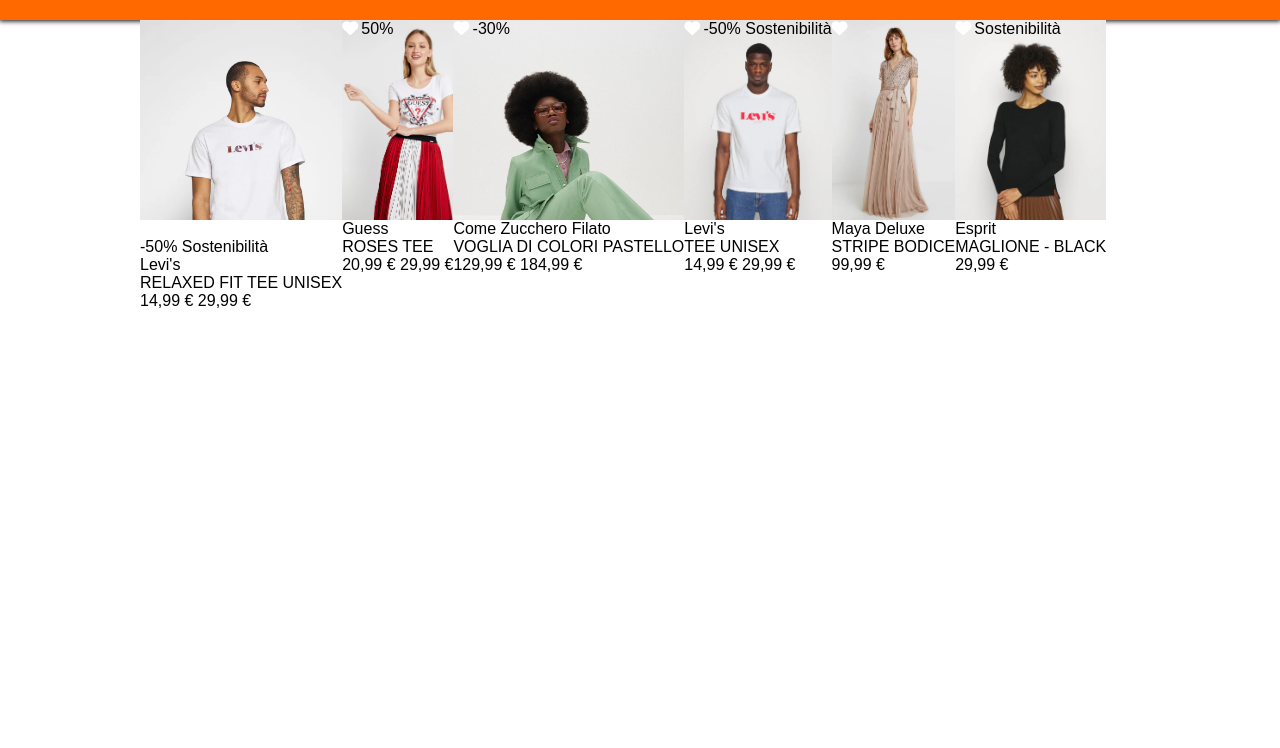
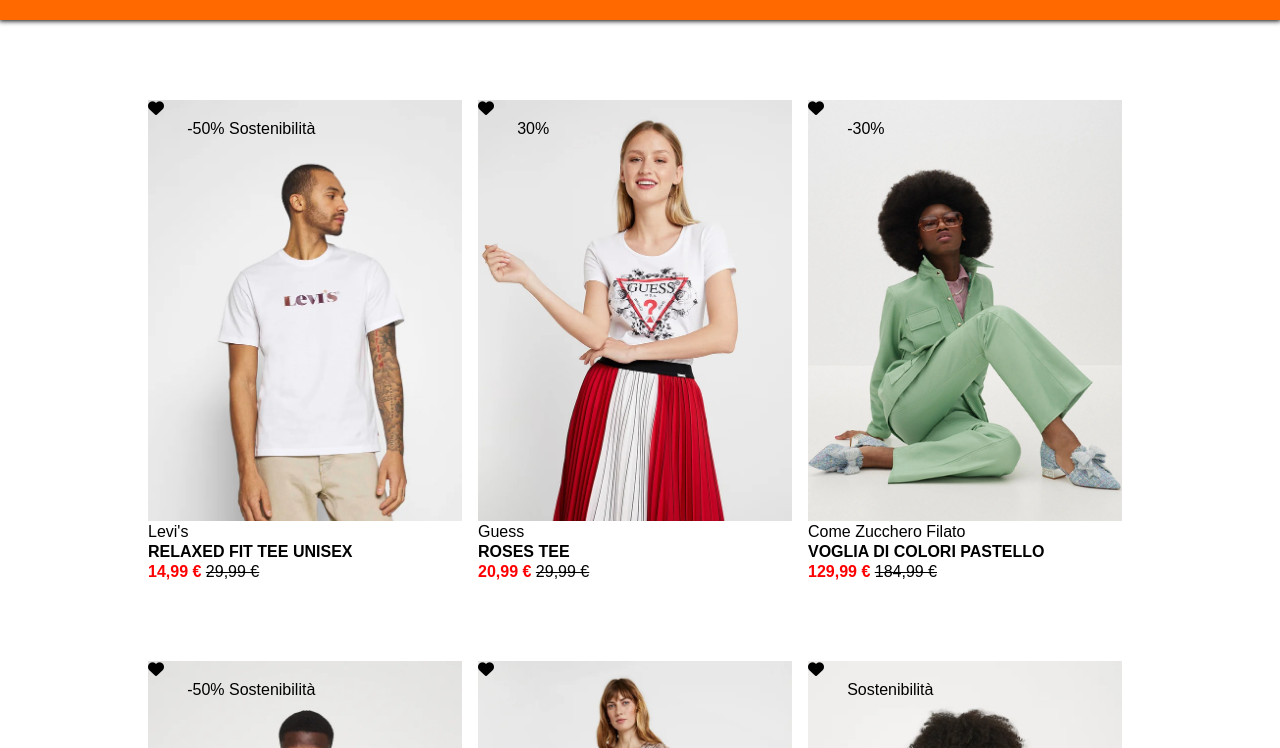
Before and after one commit to antoniodangelo11/html-css-boolando, a plain HTML site: page index.html in a window 1280 px wide. Shown: the part 52-800 px from the top of the page. Drawn offline with Linux system fonts and the light colour scheme.

Commit message:
complete main structure

```diff
--- a/assets/style.css
+++ b/assets/style.css
@@ -12,6 +12,10 @@
     font-family: Arial, Helvetica, sans-serif;
 }
 
+body {
+    margin: 4.5em;
+}
+
 .container {
     max-width: 1000px;
     margin: auto;
@@ -22,9 +26,14 @@
 header {
     background-color: #FF6900;
     height: 4.5em;
+    position: fixed;
+    top: 0;
+    left: 0;
+    right: 0;
 }
 
 nav {
+    margin: auto;
     height: 100%;
     padding-top: 1em;
     max-width: 100%;
@@ -66,15 +75,44 @@
 }
 
 .box-article {
-    max-width: 100%;
-    min-height: 100px;
+    margin-inline: .5em;
+    margin-top: 5em;
+    flex: 0 1 auto;
+    width: calc(33% - 1em);
 }
 
 .bkg-article {
     display: flex;
     background-size: cover;
     width: 100%;
-    height: 200px;
+    height: 421px;
+}
+
+p {
+    padding-top: 2px;
+    padding-bottom: 1px;
+}
+
+h4 {
+    padding-top: 1px;
+    padding-bottom: 2px;
+}
+
+.red-price {
+    font-weight: 700;
+    color: rgb(255, 0, 0);
+}
+
+.cut-price {
+    text-decoration: line-through;
+}
+
+.fb-icon {
+    color: rgb(0, 0, 0);
+}
+
+.discount {
+    padding: 20px;
 }
 
 .male-a {
--- a/index.html
+++ b/index.html
@@ -34,100 +34,113 @@
     <main>
         <div class="box-container">
             <div class="box-article">
-                <div class="bkg-article male-a"></div>
-                <div><i class="fa-solid fa-heart"></i></div>
-                <div class="info">
-                    <span>-50%</span>
-                    <span>Sostenibilità</span>
-                    <div>Levi's</div>
-                    <div>RELAXED FIT TEE UNISEX</div>
-                    <span>14,99 €</span>
-                    <span>29,99 €</span>
+                <div class="bkg-article male-a">
+                    <i class="fa-solid fa-heart fb-icon"></i>
+
+                    <div class="discount">
+                        <span class="discount-red">-50%</span>
+                        <span class="discount-green">Sostenibilità</span>
+                    </div>
+                </div>
+
+                <p>Levi's</p>
+                <h4>RELAXED FIT TEE UNISEX</h4>
+
+                <div class="price">
+                    <span class="red-price">14,99 €</span>
+                    <span class="cut-price">29,99 €</span>
                 </div>
             </div>
 
             <div class="box-article">
                 <div class="bkg-article female-a">
                     <div>
-                        <i class="fa-solid fa-heart"></i>
+                        <i class="fa-solid fa-heart fb-icon"></i>
                     </div>
 
-                    <div>50%</div>
+                    <div class="discount">
+                        <div class="discount-red">30%</div>
+                    </div>
                 </div>
 
-                <div>Guess</div>
-                <div>ROSES TEE</div>
+                <p>Guess</p>
+                <h4>ROSES TEE</h4>
 
-                <div>
-                    <span>20,99 €</span>
-                    <span>29,99 €</span>
+                <div class="price">
+                    <span class="red-price">20,99 €</span>
+                    <span class="cut-price">29,99 €</span>
                 </div>
             </div>
 
             <div class="box-article">
                 <div class="bkg-article female-b">
                     <div>
-                        <i class="fa-solid fa-heart"></i>
+                        <i class="fa-solid fa-heart fb-icon"></i>
                     </div>
 
-                    <div>-30%</div>
+                    <div class="discount">
+                        <div class="discount-red">-30%</div>
+                    </div>
                 </div>
 
-                <div>Come Zucchero Filato</div>
-                <div>VOGLIA DI COLORI PASTELLO</div>
+                <p>Come Zucchero Filato</p>
+                <h4>VOGLIA DI COLORI PASTELLO</h4>
 
-                <div>
-                    <span>129,99 €</span>
-                    <span>184,99 €</span>
+                <div class="price">
+                    <span class="red-price">129,99 €</span>
+                    <span class="cut-price">184,99 €</span>
                 </div>
             </div>
 
             <div class="box-article">
                 <div class="bkg-article male-b">
                     <div>
-                        <i class="fa-solid fa-heart"></i>
+                        <i class="fa-solid fa-heart fb-icon"></i>
                     </div>
 
-                    <div>
-                        <span>-50%</span>
-                        <span>Sostenibilità</span>
+                    <div class="discount">
+                        <span class="discount-red">-50%</span>
+                        <span class="discount-green">Sostenibilità</span>
                     </div>
                 </div>
 
-                <div>Levi's</div>
-                <div>TEE UNISEX</div>
+                <p>Levi's</p>
+                <h4>TEE UNISEX</h4>
 
-                <div>
-                    <span>14,99 €</span>
-                    <span>29,99 €</span>
+                <div class="price">
+                    <span class="red-price">14,99 €</span>
+                    <span class="cut-price">29,99 €</span>
                 </div>
             </div>
 
             <div class="box-article">
                 <div class="bkg-article female-c">
                     <div>
-                        <i class="fa-solid fa-heart"></i>
+                        <i class="fa-solid fa-heart fb-icon"></i>
                     </div>
                 </div>
 
-                <div>Maya Deluxe</div>
-                <div>STRIPE BODICE</div>
-                <div>99,99 €</div>
+                <p>Maya Deluxe</p>
+                <h4>STRIPE BODICE</h4>
+
+                <div class="red-price">99,99 €</div>
             </div>
 
             <div class="box-article">
                 <div class="bkg-article female-d">
                     <div>
-                        <i class="fa-solid fa-heart"></i>
+                        <i class="fa-solid fa-heart fb-icon"></i>
                     </div>
 
-                    <div>Sostenibilità</div>
+                    <div class="discount">
+                        <div class="discount-green">Sostenibilità</div>
+                    </div>
                 </div>
 
-                <div>Esprit</div>
-                <div>MAGLIONE - BLACK</div>
+                <p>Esprit</p>
+                <h4>MAGLIONE - BLACK</h4>
 
-                <div>29,99 €</div>
+                <div class="red-price">29,99 €</div>
             </div>
         </div>
     </main>
```
